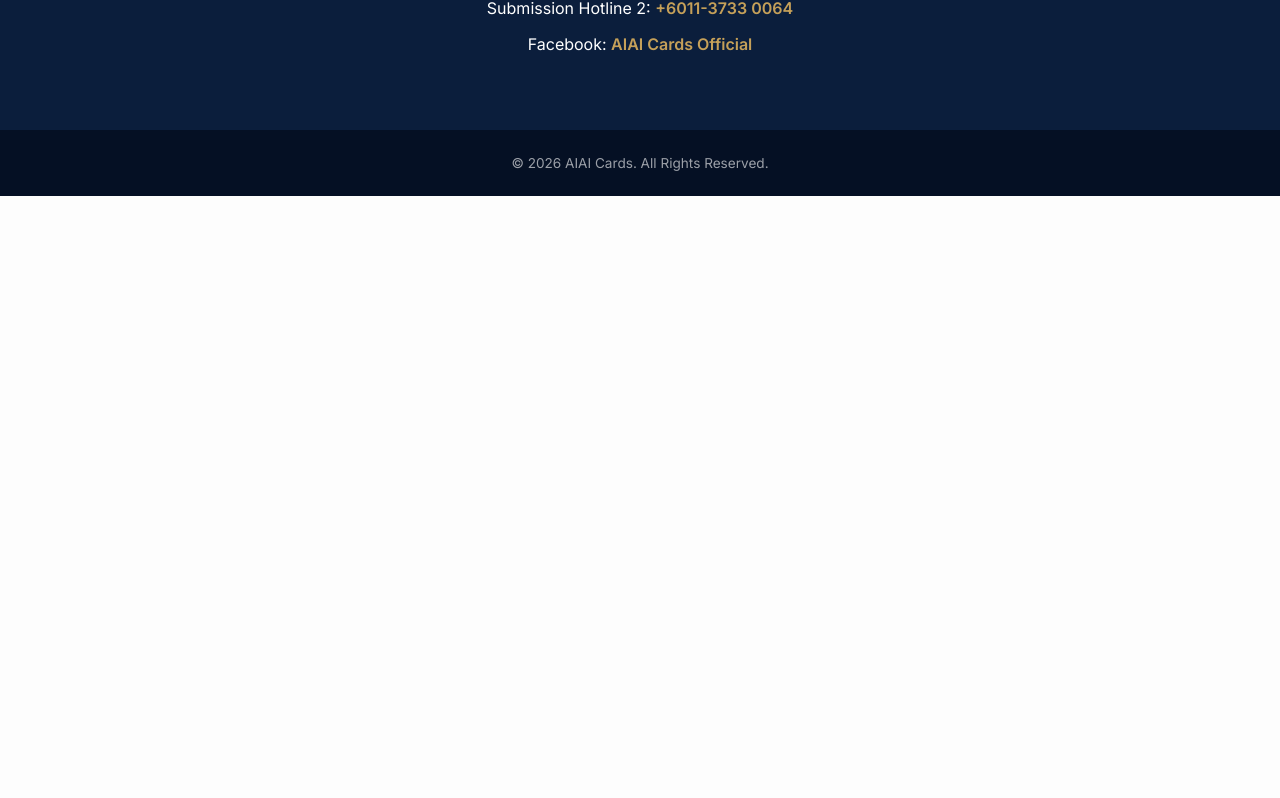
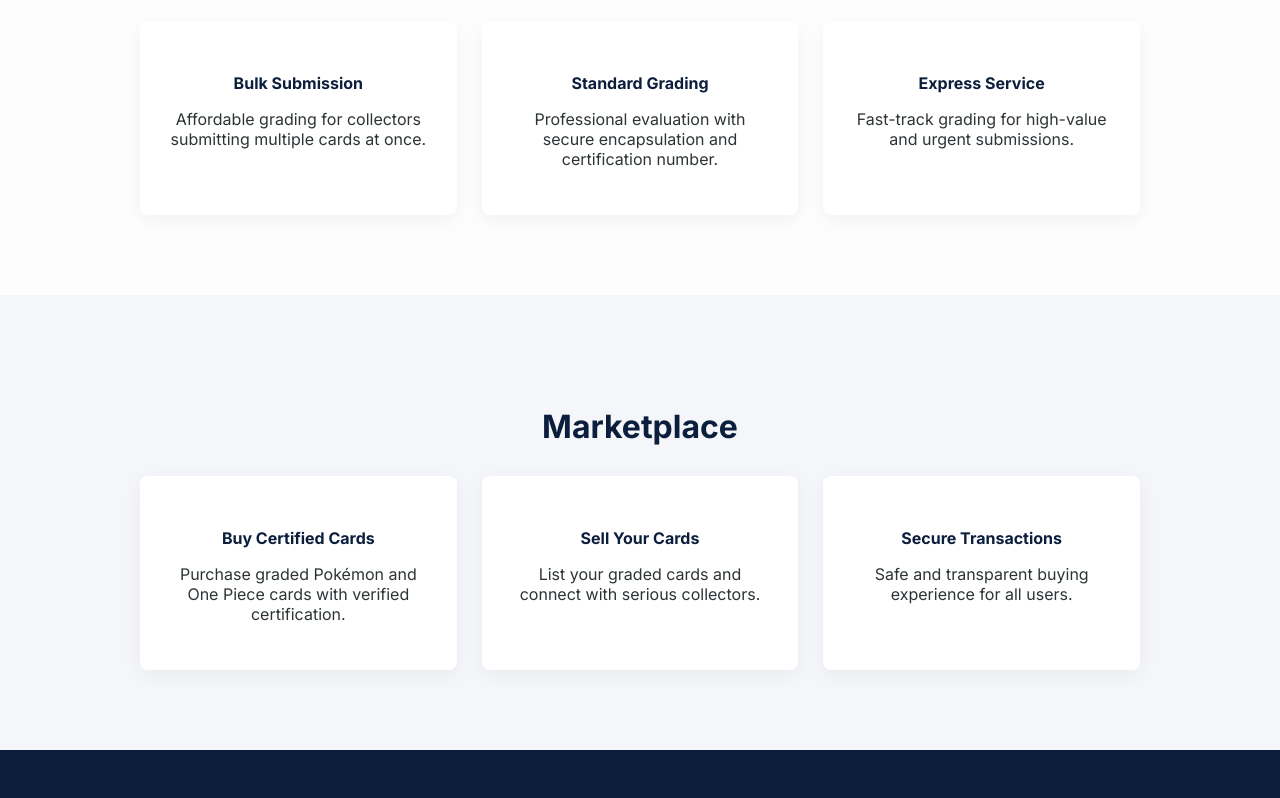
Before and after one commit to levan456/aiai-cards, a plain HTML site: page index.html in a window 1280 px wide. Shown: the part 730-1528 px from the top of the page. Before the commit the page ends 926 px from the top, so only its background shows below. Drawn offline with Linux system fonts and the light colour scheme.

Commit message:
Update index.html

```diff
--- a/index.html
+++ b/index.html
@@ -22,7 +22,6 @@
       color: #2d3436;
     }
 
-    /* NAVBAR */
     .navbar {
       background-color: var(--primary-dark);
       padding: 15px 5%;
@@ -33,7 +32,6 @@
 
     .logo-img {
       height: 70px;
-      width: auto;
     }
 
     .nav-links a {
@@ -47,11 +45,10 @@
       color: var(--accent-gold);
     }
 
-    /* HERO */
     .hero {
       text-align: center;
       padding: 120px 20px;
-      background: linear-gradient(rgba(11, 30, 60, 0.9), rgba(11, 30, 60, 0.95));
+      background: linear-gradient(rgba(11,30,60,0.9), rgba(11,30,60,0.95));
       color: #fff;
     }
 
@@ -76,7 +73,37 @@
       display: inline-block;
     }
 
-    /* CONTACT */
+    .section {
+      padding: 80px 5%;
+      text-align: center;
+    }
+
+    .section h3 {
+      font-size: 2rem;
+      margin-bottom: 30px;
+      color: var(--primary-dark);
+    }
+
+    .cards-grid {
+      display: grid;
+      grid-template-columns: repeat(auto-fit, minmax(250px, 1fr));
+      gap: 25px;
+      max-width: 1000px;
+      margin: auto;
+    }
+
+    .card-box {
+      background: #fff;
+      padding: 30px;
+      border-radius: 8px;
+      box-shadow: 0 5px 20px rgba(0,0,0,0.05);
+    }
+
+    .card-box h4 {
+      margin-bottom: 15px;
+      color: var(--primary-dark);
+    }
+
     .contact {
       background-color: var(--primary-dark);
       color: #fff;
@@ -90,7 +117,6 @@
       font-weight: 600;
     }
 
-    /* FOOTER */
     .footer {
       background-color: #051024;
       color: rgba(255,255,255,0.6);
@@ -99,7 +125,6 @@
       font-size: 0.85rem;
     }
 
-    /* MOBILE */
     @media (max-width: 768px) {
       .navbar {
         flex-direction: column;
@@ -122,6 +147,8 @@
   <nav class="navbar">
     <img src="logo.png" alt="AIAI Cards Logo" class="logo-img">
     <div class="nav-links">
+      <a href="#grading">Grading</a>
+      <a href="#marketplace">Marketplace</a>
       <a href="#contact">Contact</a>
     </div>
   </nav>
@@ -131,16 +158,55 @@
     <p>
       Professional grading and secure marketplace services for Pokémon and One Piece collectors.
     </p>
-    <a href="#contact" class="btn-primary">Submit Your Cards</a>
+    <a href="#grading" class="btn-primary">Explore Services</a>
   </section>
 
+  <!-- GRADING SECTION -->
+  <section id="grading" class="section">
+    <h3>Professional Grading Services</h3>
+    <div class="cards-grid">
+      <div class="card-box">
+        <h4>Bulk Submission</h4>
+        <p>Affordable grading for collectors submitting multiple cards at once.</p>
+      </div>
+      <div class="card-box">
+        <h4>Standard Grading</h4>
+        <p>Professional evaluation with secure encapsulation and certification number.</p>
+      </div>
+      <div class="card-box">
+        <h4>Express Service</h4>
+        <p>Fast-track grading for high-value and urgent submissions.</p>
+      </div>
+    </div>
+  </section>
+
+  <!-- MARKETPLACE SECTION -->
+  <section id="marketplace" class="section" style="background-color:#f4f6f9;">
+    <h3>Marketplace</h3>
+    <div class="cards-grid">
+      <div class="card-box">
+        <h4>Buy Certified Cards</h4>
+        <p>Purchase graded Pokémon and One Piece cards with verified certification.</p>
+      </div>
+      <div class="card-box">
+        <h4>Sell Your Cards</h4>
+        <p>List your graded cards and connect with serious collectors.</p>
+      </div>
+      <div class="card-box">
+        <h4>Secure Transactions</h4>
+        <p>Safe and transparent buying experience for all users.</p>
+      </div>
+    </div>
+  </section>
+
+  <!-- CONTACT -->
   <section id="contact" class="contact">
     <h3>Contact Our Team</h3>
     <p>Submission Hotline 1: <a href="tel:+60107777176">+6010-777 7176</a></p>
     <p>Submission Hotline 2: <a href="tel:+601137330064">+6011-3733 0064</a></p>
     <p>
       Facebook:
-      <a href="https://www.facebook.com/profile.php?id=61588055021024" target="_blank" rel="noopener noreferrer">
+      <a href="https://www.facebook.com/profile.php?id=61588055021024" target="_blank">
         AIAI Cards Official
       </a>
     </p>
```
